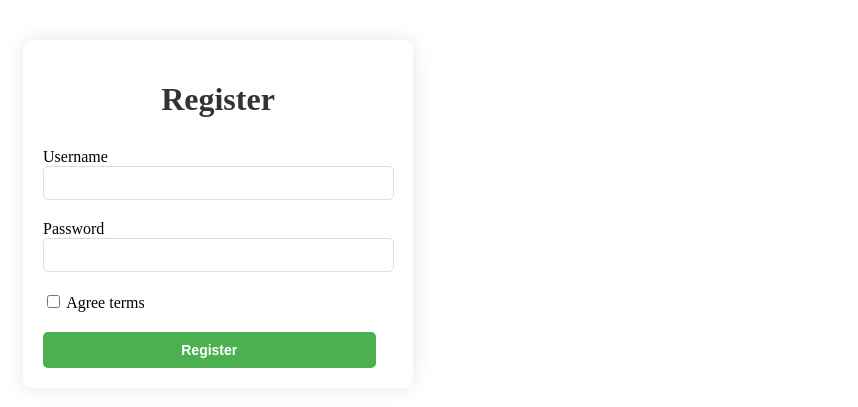
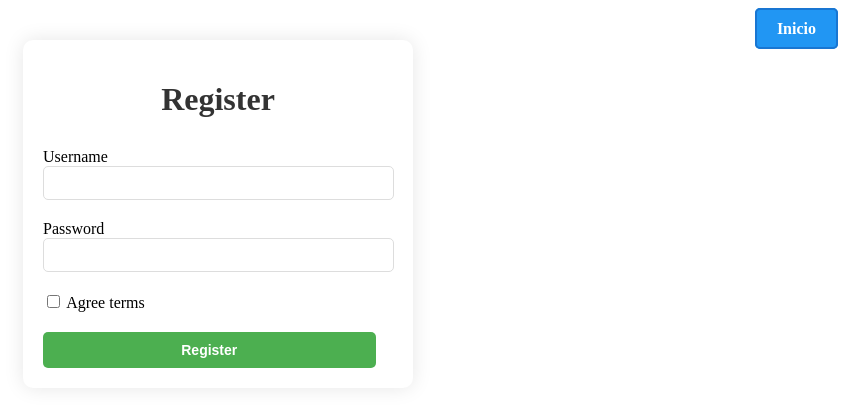
Before and after one commit to Jhonsking49/Poke_Symfony_25, a Symfony app: template templates/registration/register.html.twig in a window 1280 px wide. Shown: the top 407 px of the page, without its empty margins (422-1280 px from the left). Run offline with Twig, Linux system fonts and the light colour scheme; the template is opened without the code that fills it, so the values that code supplies are empty; form fields are guessed from the names that the template uses; some libraries are stand-ins or nearby versions.

Commit message:
estilizado login/register v2

```diff
--- a/templates/main/index.html.twig
+++ b/templates/main/index.html.twig
@@ -44,6 +44,7 @@
         <h1>Poke Symfony 25</h1>
         <div class="buttons-container">
             {% if app.user %}
+                <h4>{{ app.user.username }}</h4>
                 <a href="{{ path('app_logout') }}" class="btn btn-primary">Logout</a>
             {% else %}
                 <a href="{{ path('app_login') }}" class="btn btn-primary">Login</a>
--- a/templates/registration/register.html.twig
+++ b/templates/registration/register.html.twig
@@ -68,7 +68,34 @@
         color: #721c24;
         border: 1px solid #f5c6cb;
     }
+
+    .home-button {
+        position: absolute;
+        top: 20px;
+        right: 20px;
+    }
+
+    .btn-home {
+        background-color: #2196F3;
+        color: white;
+        padding: 10px 20px;
+        border-radius: 5px;
+        text-decoration: none;
+        font-weight: bold;
+        transition: all 0.3s ease;
+        border: 2px solid #1976D2;
+    }
+
+    .btn-home:hover {
+        background-color: #1976D2;
+        transform: translateY(-2px);
+        box-shadow: 0 4px 8px rgba(0,0,0,0.2);
+    }
 </style>
+
+<div class="home-button">
+    <a href="{{ path('app_main') }}" class="btn-home">Inicio</a>
+</div>
 
 <div class="register-container">
     <h1>Register</h1>
```
Also changed, not shown: templates/security/login.html.twig (+27 -0 lines).
